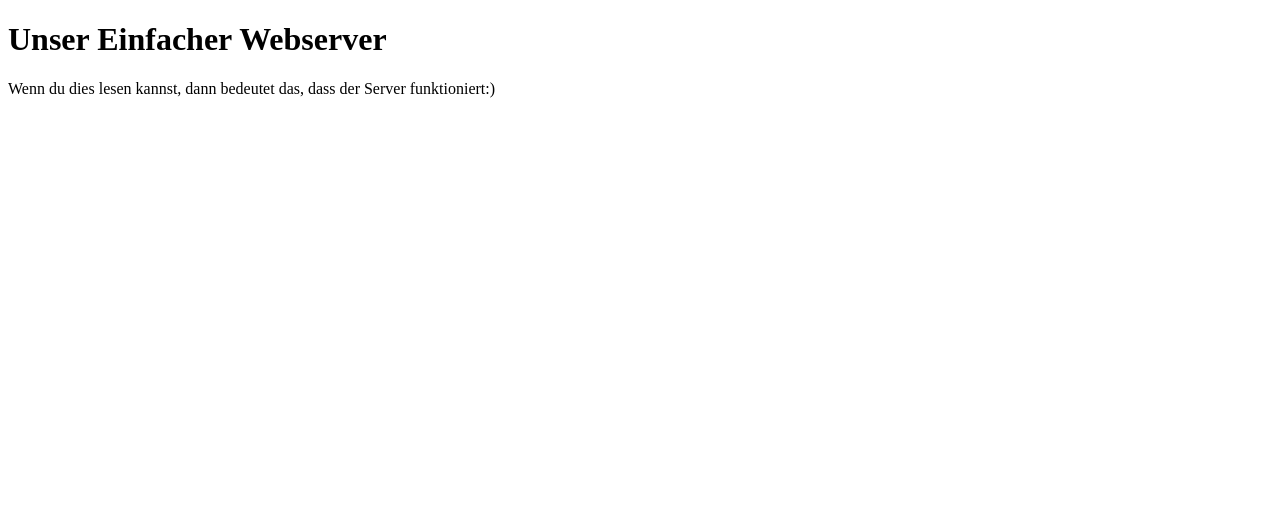
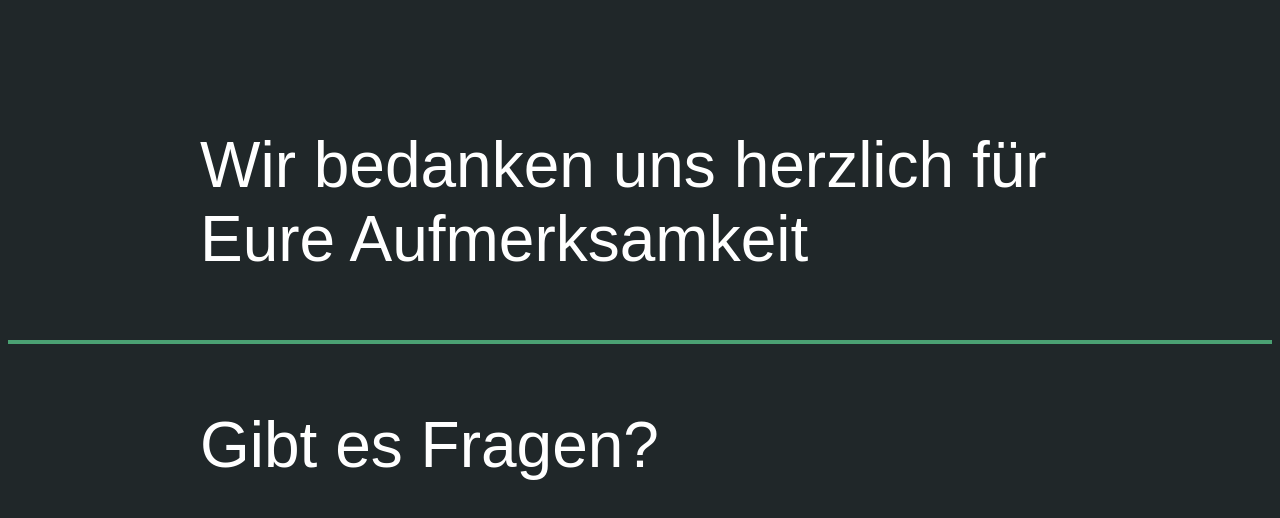
Before and after one commit to mgulenc/EinfacherWebserver, a plain HTML site: page web/index.html in a window 1280 px wide. Drawn offline with Linux system fonts and the light colour scheme.

Commit message:
Changed index, add closure lines

```diff
--- a/web/index.html
+++ b/web/index.html
@@ -1,11 +1,30 @@
 <!DOCTYPE html>
 <html lang="en">
-<head>
-    <meta charset="UTF-8">
-    <title>webserver</title>
-</head>
-<body>
-    <h1>Unser Einfacher Webserver</h1>
-    <p>Wenn du dies lesen kannst, dann bedeutet das, dass der Server funktioniert:)</p>
-</body>
+    <head>
+        <meta charset="UTF-8">
+        <title>Webserver</title>
+        <style>
+            body{
+                background-color: #202729;
+            }
+            p{
+                color: white;
+                margin-left: 3em;
+                margin-right: 3em;
+                font-size: 4em;
+                font-family: 'proxima-nova', sans-serif;
+            }
+            p:first-child{
+                margin-top: 2em;
+            }
+            hr{
+               border: 2px solid #4ba173;
+            }
+        </style>
+    </head>
+    <body>
+        <p>Wir bedanken uns herzlich für Eure Aufmerksamkeit</p>
+        <hr/>
+        <p>Gibt es Fragen?</p>
+    </body>
 </html>
```
Also changed, not shown: 2 other files.
